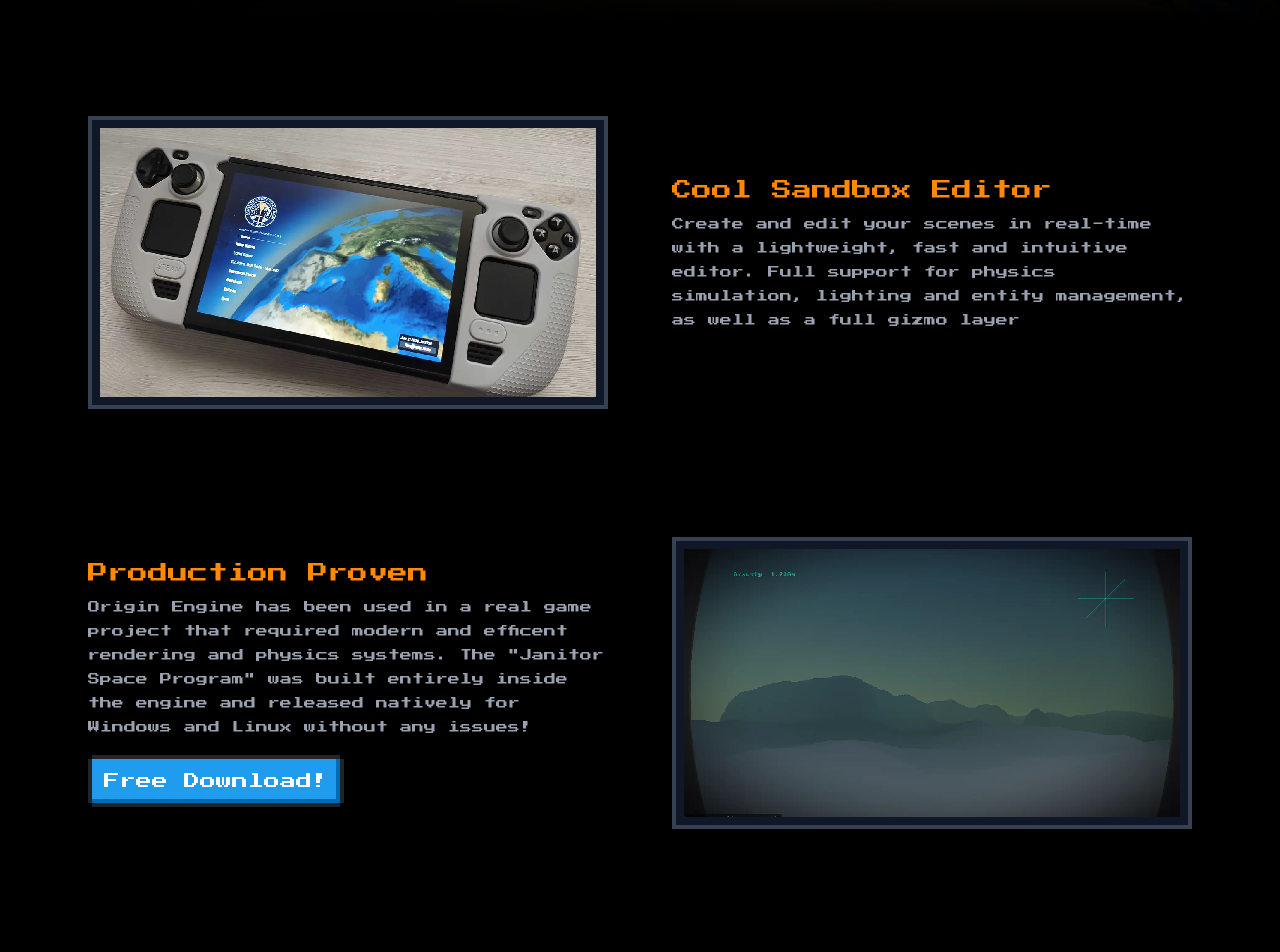
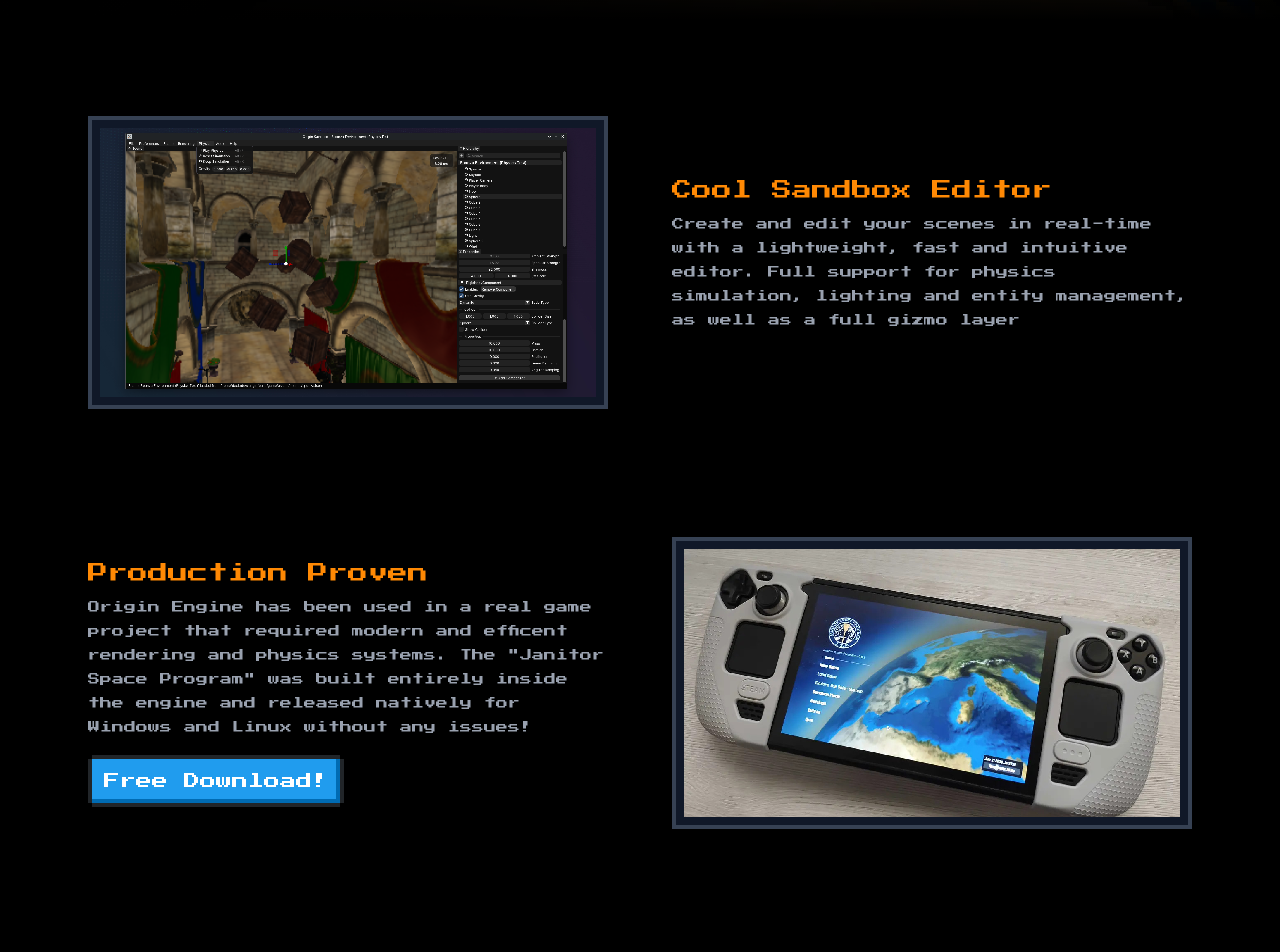
Before and after one commit to aloyak/originWebsite, a React (Vite) app: page / in a window 1280 px wide. Shown: the part 780-1732 px from the top of the page. Built offline with nearby package versions, Linux system fonts and the light colour scheme.

Commit message:
fix missmatched images

```diff
--- a/src/App.jsx
+++ b/src/App.jsx
@@ -80,7 +80,7 @@ function App() {
           <div className="w-full md:w-1/2">
             <div className="aspect-video bg-gray-900 border-4 border-gray-700 p-2 shadow-[4px_4px_0_rgba(0,0,0,1)]">
               <img
-                src={jsp}
+                src={sandbox}
                 alt="sbox"
                 className="w-full h-full object-cover"
                 style={{ imageRendering: "pixelated" }}
@@ -99,7 +99,7 @@ function App() {
           <div className="w-full md:w-1/2">
             <div className="aspect-video bg-gray-900 border-4 border-gray-700 p-2 shadow-[4px_4px_0_rgba(0,0,0,1)]">
               <img
-                src={jspBackground}
+                src={jsp}
                 alt="JSP"
                 className="w-full h-full object-cover"
                 style={{ imageRendering: "pixelated" }}
```
